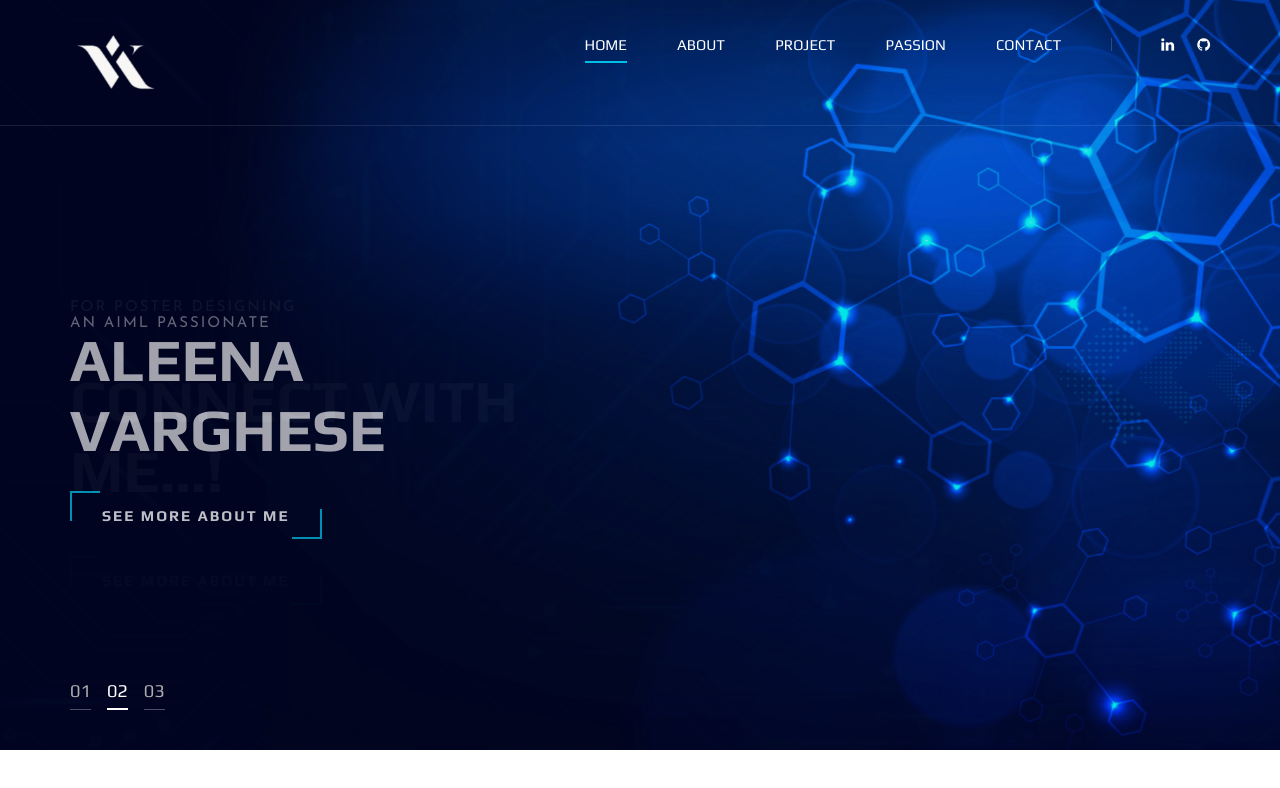
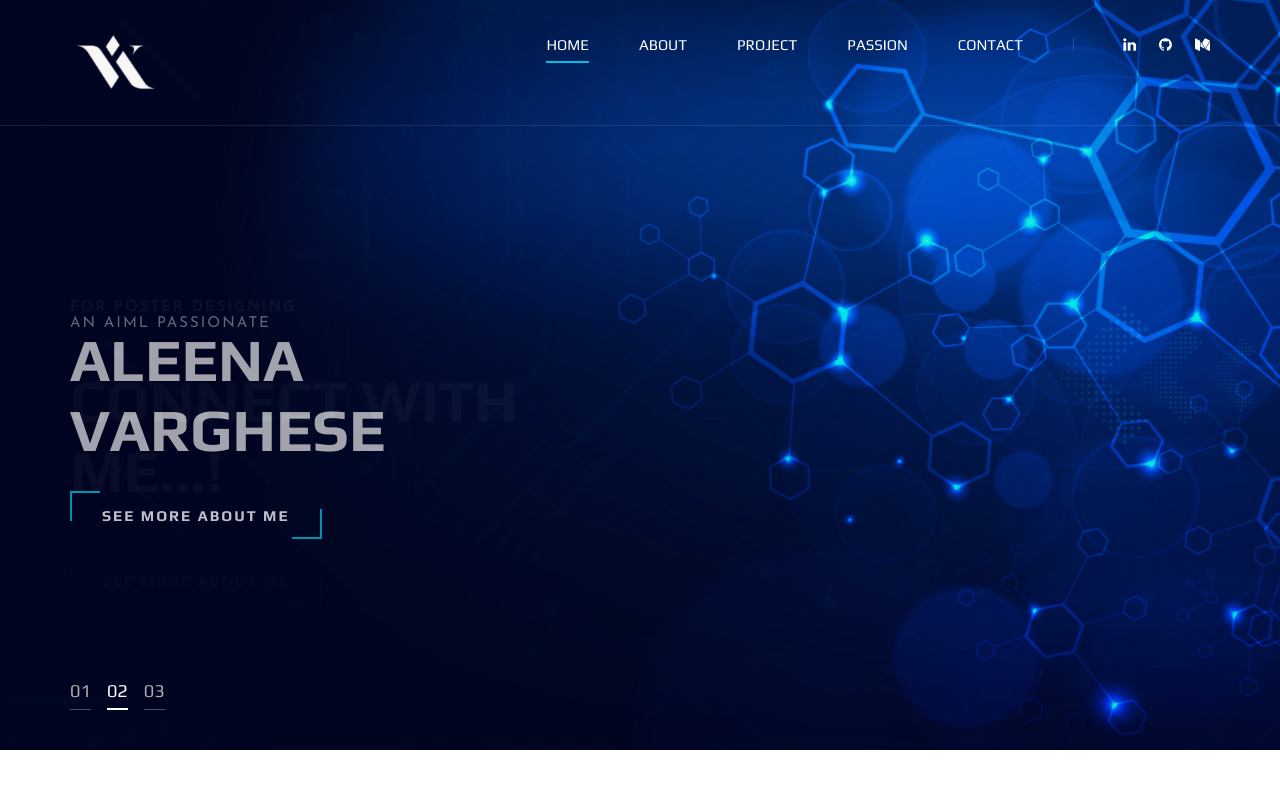
Before and after one commit to Aleena24/Aleena24-portfolio, a plain HTML site: page index.html in a window 1280 px wide. Drawn offline with Linux system fonts and the light colour scheme; grey boxes are pictures that could not be loaded.

Commit message:
index.html

```diff
--- a/index.html
+++ b/index.html
@@ -57,6 +57,7 @@
                         <div class="header__nav__social">
                             <a href="https://www.linkedin.com/in/aleena-varghese-atv024/"><i class="fa fa-linkedin"></i></a>
                             <a href="https://github.com/Aleena24"><i class="fa fa-github"></i></a>
+                            <a href="https://medium.com/@alinavarghese009"><i class="fa fa-medium"></i></a>
                         </div>
                     </div>
                 </div>
```
